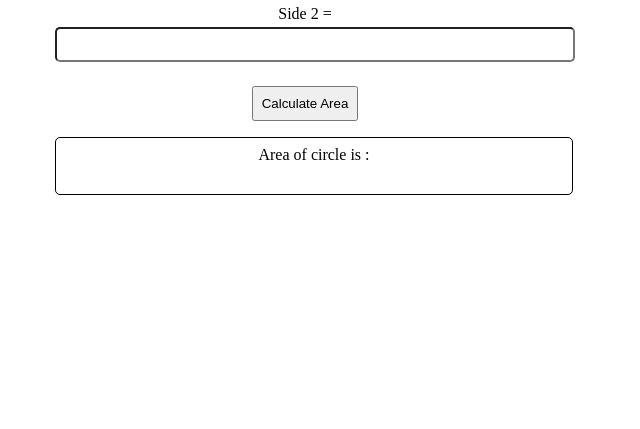
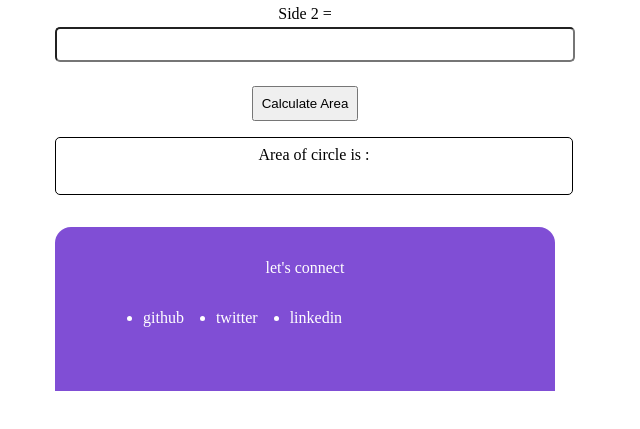
Before and after one commit to atmanishk/triangle-quiz, a plain HTML site: page area.html in a window 1280 px wide. Shown: the part 223-652 px from the top of the page, without its empty margins (335-975 px from the left). Drawn offline with Linux system fonts and the light colour scheme.

Commit message:
footer updated

```diff
--- a/area.html
+++ b/area.html
@@ -25,6 +25,23 @@
     <input type="number" class="side-input">
     <button id="area-btn">Calculate Area</button>
     <div id="output">Area of circle is :</div>
+
+    <footer class="footer">
+        <div class="footer-header">let's connect</div>
+
+        <ul class="social-links list-non-bullet">
+            <li class="list-item-inline">
+                <a class="link" href="https://www.github.com/manishpriyap" target="_blank">github</a>
+            </li>
+            <li class="list-item-inline">
+                <a class="link" href="https://www.twitter.com/manishpriyap" target="_blank">twitter</a>
+            </li>
+            <li class="list-item-inline">
+                <a class="link" href="https://www.linkedin.com/in/manishpriyap" target="_blank">linkedin</a>
+            </li>
+        </ul>
+    </footer>
+
     <script src="area.js"></script>
 </body>
 
--- a/style.css
+++ b/style.css
@@ -1,3 +1,7 @@
+:root {
+  --primary: #804ed5;
+}
+
 * {
   text-align: center;
 }
@@ -62,3 +66,27 @@ a {
 a:hover {
   color: red;
 }
+
+
+.footer {
+  background-color: var(--primary);
+  padding: 2rem;
+  color: white;
+  /* width: 100%; */
+  margin-top: 2rem;
+  border-radius: 1rem 1rem 0rem 0rem;
+}
+
+.footer .social-links {
+  display: flex;
+  flex-direction: row;
+}
+
+.footer .social-links .list-item-inline {
+  margin: 1rem;
+}
+
+.link {
+  text-decoration: none;
+  color: white;
+}
```
Also changed, not shown: hypotenuse.html (+17 -0 lines), index.html (+16 -0 lines), istriangle.html (+17 -0 lines), quiz.html (+17 -0 lines).
